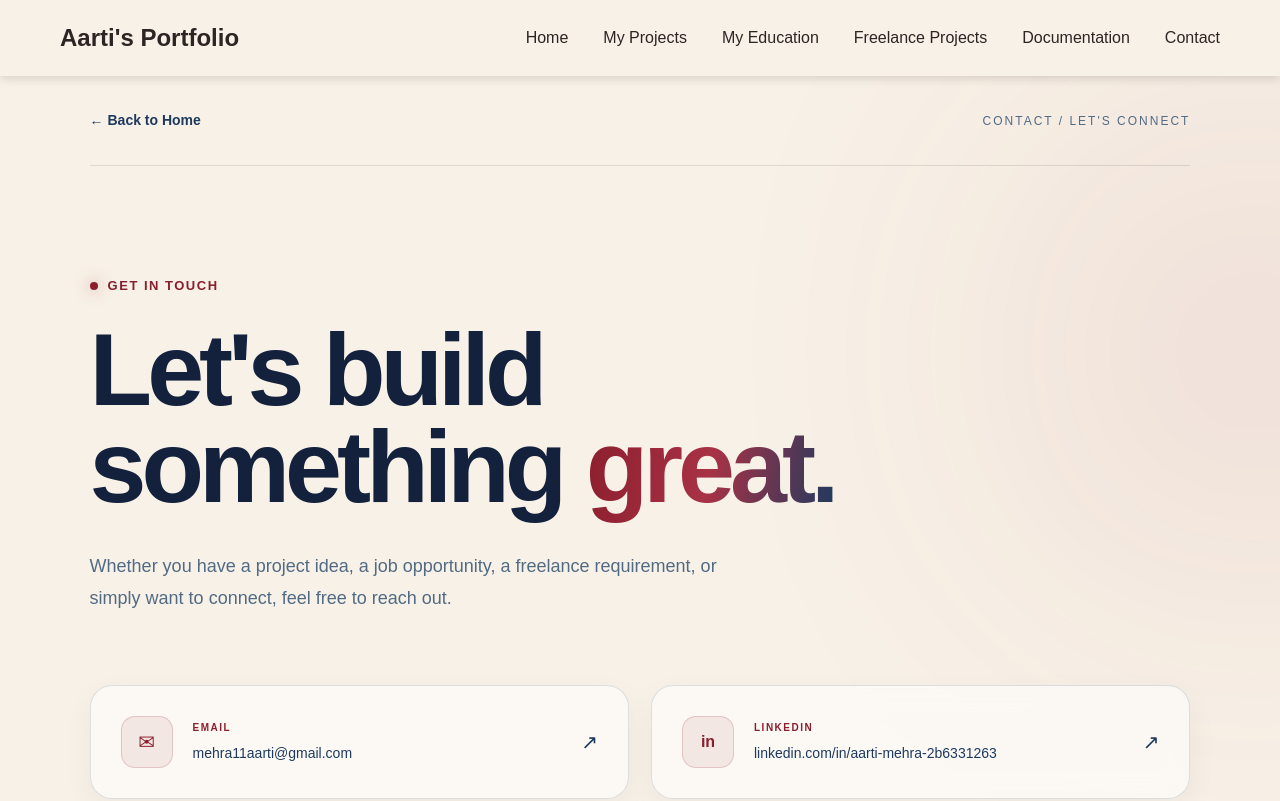
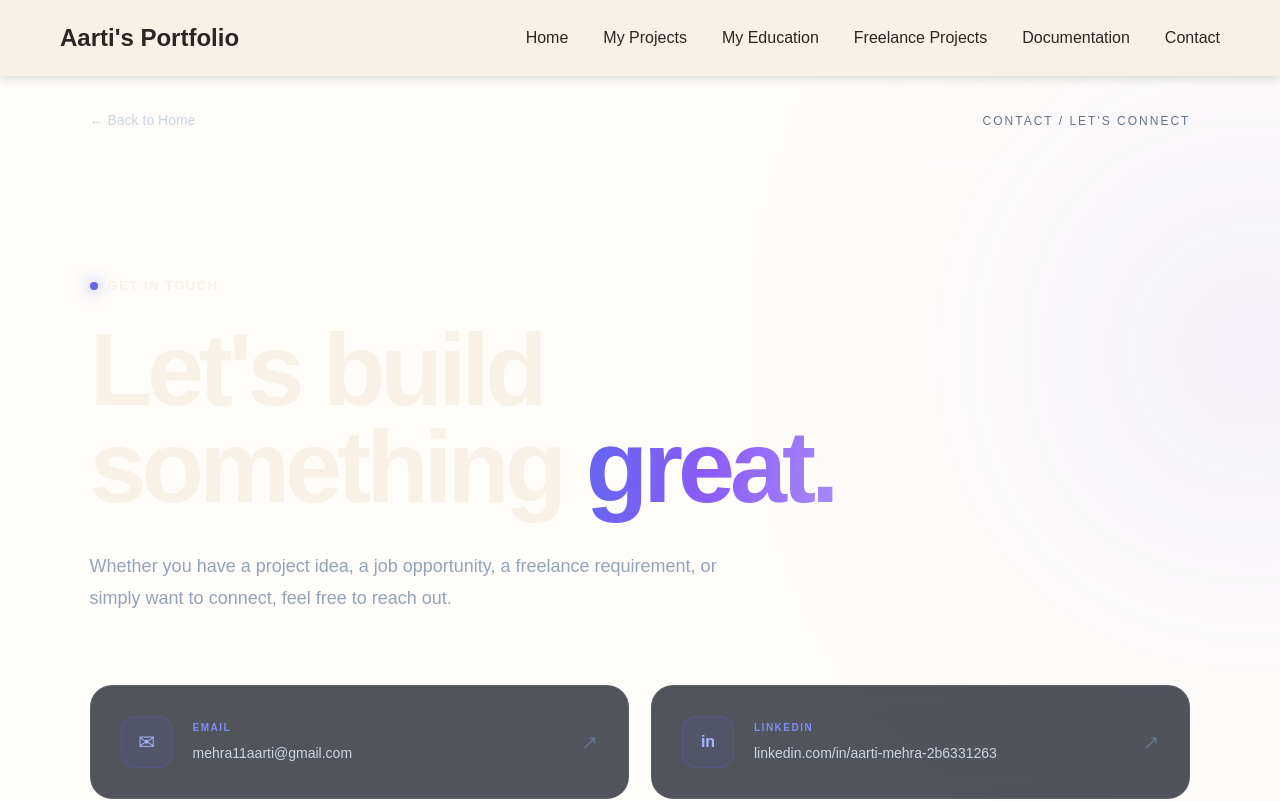
Before and after one commit to Aartimehr/Portfoliov-2, a Next.js app: page /contact in a window 1280 px wide. Shown: the top 801 px of the page. Built offline with nearby package versions, Linux system fonts and the light colour scheme.

Commit message:
Revert "created contact us page"
This reverts commit 51eabf0b402e8f67ee6368663e2180dde6af472f.

```diff
--- a/app/contact/page.tsx
+++ b/app/contact/page.tsx
@@ -32,8 +32,8 @@ export default function Contact() {
     <main
       style={{
         minHeight: "100vh",
-        background: "#F8F1E7",
-        color: "#14213D",
+        background: "#FFFDF9",
+        color: "#F8F1E7",
         padding: "0 7%",
         position: "relative",
         overflow: "hidden",
@@ -47,7 +47,7 @@ export default function Contact() {
           width: "450px",
           height: "450px",
           borderRadius: "50%",
-          background: "#8B1E2D",
+          background: "#6366f1",
           filter: "blur(150px)",
           opacity: 0.12,
           top: "50px",
@@ -62,9 +62,9 @@ export default function Contact() {
           width: "350px",
           height: "350px",
           borderRadius: "50%",
-          background: "#1E3A5F",
+          background: "#8b5cf6",
           filter: "blur(140px)",
-          opacity: 0.12,
+          opacity: 0.1,
           bottom: "100px",
           left: "-200px",
           pointerEvents: "none",
@@ -81,7 +81,7 @@ export default function Contact() {
           display: "flex",
           alignItems: "center",
           justifyContent: "space-between",
-          borderBottom: "1px solid rgba(20,33,61,0.12)",
+          borderBottom: "1px solid rgba(255,255,255,0.08)",
           position: "relative",
           zIndex: 2,
         }}
@@ -89,10 +89,9 @@ export default function Contact() {
         <Link
           href="/"
           style={{
-            color: "#1E3A5F",
+            color: "#cbd5e1",
             textDecoration: "none",
             fontSize: "14px",
-            fontWeight: 600,
           }}
         >
           ← Back to Home
@@ -100,7 +99,7 @@ export default function Contact() {
 
         <span
           style={{
-            color: "#526B84",
+            color: "#64748b",
             fontSize: "12px",
             letterSpacing: "2px",
           }}
@@ -125,7 +124,7 @@ export default function Contact() {
             display: "flex",
             alignItems: "center",
             gap: "10px",
-            color: "#8B1E2D",
+            color: "#F8F1E7",
             fontSize: "13px",
             fontWeight: 600,
             letterSpacing: "1.5px",
@@ -138,8 +137,8 @@ export default function Contact() {
               width: "8px",
               height: "8px",
               borderRadius: "50%",
-              background: "#8B1E2D",
-              boxShadow: "0 0 15px rgba(139,30,45,0.5)",
+              background: "#6366f1",
+              boxShadow: "0 0 15px #6366f1",
             }}
           />
 
@@ -154,7 +153,6 @@ export default function Contact() {
             lineHeight: 0.95,
             letterSpacing: "-5px",
             fontWeight: 700,
-            color: "#14213D",
           }}
         >
           Let&apos;s build
@@ -163,7 +161,7 @@ export default function Contact() {
           <span
             style={{
               background:
-                "linear-gradient(100deg, #8B1E2D, #A83246, #1E3A5F)",
+                "linear-gradient(100deg, #6366f1, #8b5cf6, #a78bfa)",
               WebkitBackgroundClip: "text",
               WebkitTextFillColor: "transparent",
             }}
@@ -176,7 +174,7 @@ export default function Contact() {
           style={{
             maxWidth: "650px",
             marginTop: "35px",
-            color: "#526B84",
+            color: "#94a3b8",
             fontSize: "18px",
             lineHeight: 1.8,
           }}
@@ -199,7 +197,7 @@ export default function Contact() {
           zIndex: 2,
         }}
       >
-        {contactDetails.map((contact) => (
+        {contactDetails.map((contact, index) => (
           <a
             key={contact.label}
             href={contact.href}
@@ -219,12 +217,11 @@ export default function Contact() {
               justifyContent: "space-between",
               padding: "30px",
               borderRadius: "22px",
-              border: "1px solid rgba(30,58,95,0.14)",
-              background: "rgba(255,255,255,0.55)",
+              border: "1px solid rgba(255,255,255,0.08)",
+              background: "rgba(15,18,30,0.72)",
               backdropFilter: "blur(15px)",
               textDecoration: "none",
-              color: "#14213D",
-              boxShadow: "0 10px 30px rgba(20,33,61,0.05)",
+              color: "#f8fafc",
             }}
           >
             <div
@@ -244,13 +241,11 @@ export default function Contact() {
                   alignItems: "center",
                   justifyContent: "center",
                   borderRadius: "14px",
-                  background: "rgba(139,30,45,0.08)",
-                  border: "1px solid rgba(139,30,45,0.18)",
-                  color: "#8B1E2D",
-                  fontSize:
-                    contact.label === "LINKEDIN" ? "16px" : "20px",
-                  fontWeight:
-                    contact.label === "LINKEDIN" ? 700 : 400,
+                  background: "rgba(99,102,241,0.1)",
+                  border: "1px solid rgba(99,102,241,0.2)",
+                  color: "#a5b4fc",
+                  fontSize: contact.label === "LINKEDIN" ? "16px" : "20px",
+                  fontWeight: contact.label === "LINKEDIN" ? 700 : 400,
                 }}
               >
                 {contact.icon}
@@ -259,7 +254,7 @@ export default function Contact() {
               <div>
                 <div
                   style={{
-                    color: "#8B1E2D",
+                    color: "#818cf8",
                     fontSize: "10px",
                     fontWeight: 700,
                     letterSpacing: "1.5px",
@@ -271,7 +266,7 @@ export default function Contact() {
 
                 <div
                   style={{
-                    color: "#1E3A5F",
+                    color: "#cbd5e1",
                     fontSize: "14px",
                     wordBreak: "break-word",
                   }}
@@ -285,7 +280,7 @@ export default function Contact() {
 
             <span
               style={{
-                color: "#1E3A5F",
+                color: "#64748b",
                 fontSize: "20px",
               }}
             >
@@ -304,17 +299,16 @@ export default function Contact() {
           padding: "70px 50px",
           textAlign: "center",
           borderRadius: "30px",
-          border: "1px solid rgba(139,30,45,0.18)",
+          border: "1px solid rgba(99,102,241,0.25)",
           background:
-            "radial-gradient(circle at 50% 0%, rgba(139,30,45,0.12), transparent 60%), rgba(255,255,255,0.45)",
+            "radial-gradient(circle at 50% 0%, rgba(99,102,241,0.18), transparent 60%), rgba(15,18,30,0.7)",
           position: "relative",
           zIndex: 2,
-          boxShadow: "0 15px 45px rgba(20,33,61,0.06)",
         }}
       >
         <span
           style={{
-            color: "#8B1E2D",
+            color: "#818cf8",
             fontSize: "11px",
             fontWeight: 700,
             letterSpacing: "2px",
@@ -330,12 +324,11 @@ export default function Contact() {
             fontSize: "clamp(35px, 5vw, 62px)",
             lineHeight: 1.05,
             letterSpacing: "-3px",
-            color: "#14213D",
           }}
         >
           Have an idea?
           <br />
-          <span style={{ color: "#8B1E2D" }}>
+          <span style={{ color: "#818cf8" }}>
             Let&apos;s talk about it.
           </span>
         </h2>
@@ -344,7 +337,7 @@ export default function Contact() {
           style={{
             maxWidth: "550px",
             margin: "0 auto 30px",
-            color: "#526B84",
+            color: "#94a3b8",
             fontSize: "15px",
             lineHeight: 1.7,
           }}
@@ -361,12 +354,12 @@ export default function Contact() {
             gap: "12px",
             padding: "15px 25px",
             borderRadius: "12px",
-            background: "#8B1E2D",
-            color: "#FFFFFF",
+            background: "#6366f1",
+            color: "#fff",
             textDecoration: "none",
             fontSize: "14px",
             fontWeight: 600,
-            boxShadow: "0 10px 35px rgba(139,30,45,0.25)",
+            boxShadow: "0 10px 35px rgba(99,102,241,0.25)",
           }}
         >
           Send Me an Email ↗
@@ -382,9 +375,9 @@ export default function Contact() {
           padding: "30px 0 40px",
           display: "flex",
           justifyContent: "space-between",
-          color: "#526B84",
+          color: "#475569",
           fontSize: "12px",
-          borderTop: "1px solid rgba(20,33,61,0.12)",
+          borderTop: "1px solid rgba(255,255,255,0.07)",
           position: "relative",
           zIndex: 2,
         }}
```
